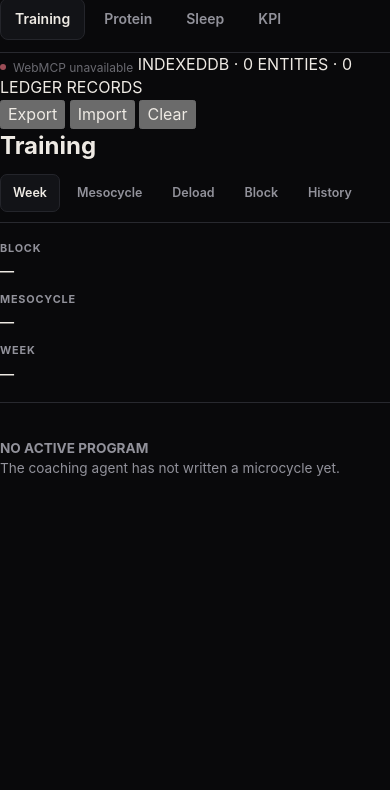
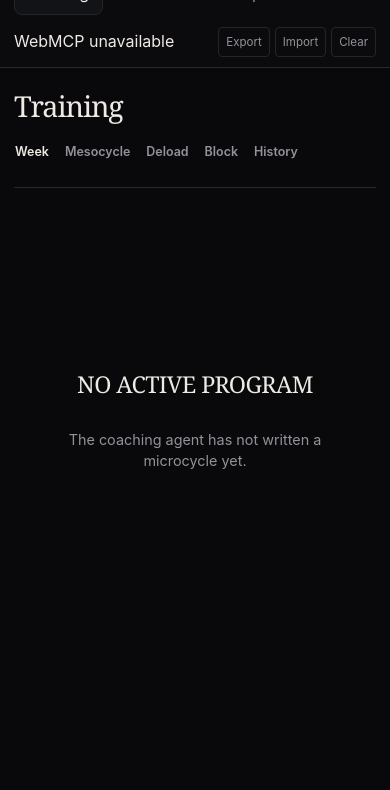
Before and after one commit to noob-express3000/workout-planner, a plain HTML site: page index.html in a window 390 px wide. Shown: the part 37-827 px from the top of the page. Drawn offline with Linux system fonts and the light colour scheme.

Commit message:
Align workout planner with meal planner workspace UI

```diff
--- a/styles.css
+++ b/styles.css
@@ -1,5 +1,3 @@
-* { box-sizing: border-box; }
-
 :root {
   color-scheme: dark;
   --background: #09090b;
@@ -17,14 +15,18 @@
   --danger: #db6b78;
 }
 
+* { box-sizing: border-box; }
+
 html {
+  min-width: 320px;
+  min-height: 100%;
   background: var(--background);
-  scroll-behavior: smooth;
 }
 
 body {
   min-width: 320px;
   min-height: 100vh;
+  min-height: 100dvh;
   margin: 0;
   overflow-x: hidden;
   color: var(--text);
@@ -46,47 +48,87 @@ select:focus-visible {
   outline-offset: 3px;
 }
 
-.shell {
-  width: min(1380px, calc(100% - 36px));
-  margin: 0 auto;
-  padding: 30px 0 38px;
+.app-layout {
+  min-height: 100vh;
+  min-height: 100dvh;
+  display: grid;
+  grid-template-columns: 220px minmax(0, 1fr);
+  background: var(--background);
 }
 
-.topbar {
+.sidebar {
+  position: sticky;
+  top: 0;
+  z-index: 20;
+  height: 100vh;
+  height: 100dvh;
   display: flex;
-  align-items: flex-start;
-  justify-content: space-between;
-  gap: 24px;
-  min-height: 72px;
-  padding-bottom: 20px;
-  border-bottom: 1px solid var(--border);
+  flex-direction: column;
+  gap: 28px;
+  padding: 28px 18px 18px;
+  border-right: 1px solid var(--border);
+  background: #0b0b0d;
 }
 
-h1 {
+.brand {
+  min-height: 38px;
+  display: flex;
+  align-items: center;
+  padding: 0 10px;
   font-family: Georgia, "Times New Roman", serif;
-  font-size: clamp(1.5rem, 2.4vw, 2.1rem);
-  font-weight: 500;
-  line-height: 1;
+  font-size: 1.28rem;
+  font-weight: 600;
   letter-spacing: -.035em;
 }
 
-.topbar p {
-  margin-top: 8px;
-  color: var(--text-secondary);
-  font-size: .8rem;
+.tabs {
+  display: grid;
+  align-content: start;
+  gap: 4px;
 }
 
-#webmcpStatus {
+.tab {
+  min-height: 42px;
+  display: flex;
+  align-items: center;
+  justify-content: flex-start;
+  padding: 0 12px;
+  border: 1px solid transparent;
+  border-radius: 8px;
+  color: var(--text-secondary);
+  background: transparent;
+  text-align: left;
+  transition: color .14s ease, background-color .14s ease, border-color .14s ease;
+}
+
+.tab:hover {
+  color: var(--text);
+  background: rgba(255,255,255,.025);
+}
+
+.tab.active {
+  color: var(--text);
+  border-color: #24252b;
+  background: #121317;
+}
+
+.sidebar-actions {
+  margin-top: auto;
+  display: grid;
+  gap: 10px;
+  padding: 0 4px;
+}
+
+.mcp-status {
   display: inline-flex;
   align-items: center;
   gap: 7px;
-  margin-top: 4px;
+  min-height: 26px;
   color: var(--text-secondary);
   font-size: .75rem;
-  white-space: nowrap;
 }
 
-#webmcpStatus i {
+.mcp-status i {
   width: 6px;
   height: 6px;
   flex: 0 0 auto;
@@ -94,79 +136,127 @@ h1 {
   background: #64656d;
 }
 
-#webmcpStatus.ready { color: #cbd4b0; }
-#webmcpStatus.ready i { background: var(--ready); }
-#webmcpStatus.unavailable { opacity: .7; }
-#webmcpStatus.unavailable i { background: var(--danger); }
+.mcp-status.ready { color: #cbd4b0; }
+.mcp-status.ready i { background: var(--ready); }
+.mcp-status.unavailable { opacity: .72; }
+.mcp-status.unavailable i { background: var(--danger); }
 
-.tabs,
-.subtabs {
-  display: flex;
-  align-items: center;
-  flex-wrap: wrap;
-  gap: 4px;
+.storage-status {
+  color: #666770;
+  font-size: .67rem;
+  line-height: 1.35;
 }
 
-.tabs {
-  padding: 12px 0;
-  border-bottom: 1px solid var(--border);
+.data-actions {
+  display: flex;
+  flex-wrap: wrap;
+  gap: 5px;
+  padding-top: 4px;
 }
 
-.subtabs {
-  padding: 10px 0;
-  border-bottom: 1px solid var(--border);
-}
-
-.tabs button,
-.subtabs button,
-footer button,
+.data-actions button,
 .ledger-delete {
-  border: 1px solid transparent;
+  min-height: 31px;
+  padding: 0 8px;
+  border: 1px solid #24252b;
+  border-radius: 4px;
+  color: var(--text-secondary);
   background: transparent;
-  color: var(--text-secondary);
+  font-size: .72rem;
   transition: color .14s ease, background-color .14s ease, border-color .14s ease;
 }
 
-.tabs button {
-  min-height: 42px;
-  padding: 0 14px;
-  border-radius: 8px;
-  font-size: .875rem;
-  font-weight: 560;
+.data-actions button:hover,
+.ledger-delete:hover {
+  color: var(--text);
+  border-color: #3b3c44;
+  background: var(--surface-raised);
 }
 
-.subtabs button {
-  min-height: 38px;
-  padding: 0 12px;
-  border-radius: 7px;
-  font-size: .78rem;
-  font-weight: 560;
+.data-actions .danger-action:hover,
+.ledger-delete:hover {
+  color: var(--danger);
 }
 
-.tabs button:hover,
-.subtabs button:hover,
-footer button:hover,
-.ledger-delete:hover {
-  color: var(--text);
-  background: rgba(255, 255, 255, .025);
+.workspace {
+  min-width: 0;
+  width: 100%;
 }
 
-.tabs button.active,
-.subtabs button.active {
-  color: var(--text);
-  border-color: #24252b;
-  background: #121317;
+.workspace > main {
+  width: min(1380px, 100%);
+  min-height: 100vh;
+  min-height: 100dvh;
+  margin: 0 auto;
+  padding: clamp(28px, 4vw, 62px) clamp(22px, 5vw, 72px) 72px;
 }
 
 .tab-view { display: none; }
 .tab-view.active { display: block; }
 
+.section-head {
+  min-height: 56px;
+  display: flex;
+  align-items: flex-end;
+  justify-content: space-between;
+  gap: 24px;
+  margin-bottom: 22px;
+  padding-bottom: 18px;
+  border-bottom: 1px solid var(--border);
+}
+
+.section-head h2,
+.view-head h2 {
+  font-family: Georgia, "Times New Roman", serif;
+  font-weight: 500;
+  letter-spacing: -.04em;
+}
+
+.section-head h2 {
+  font-size: clamp(1.8rem, 3vw, 2.7rem);
+  line-height: 1;
+}
+
+.subtabs {
+  display: flex;
+  align-items: center;
+  gap: 18px;
+  min-width: 0;
+  overflow-x: auto;
+}
+
+.subtabs button {
+  position: relative;
+  min-height: 34px;
+  flex: 0 0 auto;
+  padding: 0 1px;
+  border: 0;
+  color: var(--text-secondary);
+  background: transparent;
+  font-size: .78rem;
+  font-weight: 580;
+  white-space: nowrap;
+}
+
+.subtabs button::after {
+  content: "";
+  position: absolute;
+  right: 0;
+  bottom: -19px;
+  left: 0;
+  height: 2px;
+  background: transparent;
+}
+
+.subtabs button:hover,
+.subtabs button.active { color: var(--text); }
+.subtabs button.active::after { background: var(--accent); }
+
 .program-context {
   display: grid;
   grid-template-columns: repeat(3, minmax(0, 1fr));
-  gap: 18px;
-  padding: 18px 0;
-  border-bottom: 1px solid var(--border);
+  gap: 28px;
+  margin-bottom: 24px;
 }
 
 .program-context > div { min-width: 0; }
@@ -182,27 +272,31 @@ footer button:hover,
 
 .program-context strong {
   display: block;
-  margin-top: 5px;
+  margin-top: 4px;
   overflow: hidden;
-  color: var(--text);
-  font-size: .88rem;
+  color: #c7c5c0;
+  font-size: .82rem;
   font-weight: 600;
   text-overflow: ellipsis;
   white-space: nowrap;
 }
 
+.training-tab:has(#trainingView > .empty) .program-context {
+  display: none;
+}
+
 .view {
-  min-height: 440px;
-  padding-top: 2px;
+  min-width: 0;
+  min-height: 420px;
 }
 
 .view-head {
-  min-height: 76px;
+  min-height: 58px;
   display: flex;
   align-items: flex-end;
   justify-content: space-between;
   gap: 20px;
-  padding: 22px 0 16px;
+  margin-bottom: 18px;
 }
 
 .view-head span,
@@ -212,33 +306,26 @@ footer button:hover,
 }
 
 .view-head h2 {
-  margin-top: 4px;
-  font-family: Georgia, "Times New Roman", serif;
-  font-size: clamp(1.45rem, 2.4vw, 2rem);
-  font-weight: 500;
+  margin-top: 3px;
+  font-size: clamp(1.5rem, 2.4vw, 2.1rem);
   line-height: 1.05;
-  letter-spacing: -.035em;
 }
 
 .summary-line {
   display: flex;
   flex-wrap: wrap;
-  gap: 10px;
-  margin-bottom: 14px;
+  gap: 28px;
+  margin: -4px 0 18px;
+  padding-bottom: 16px;
+  border-bottom: 1px solid var(--border);
 }
 
-.summary-line > div {
-  min-width: 130px;
-  padding: 10px 12px;
-  border: 1px solid var(--border);
-  border-radius: 4px;
-  background: var(--surface);
-}
+.summary-line > div { min-width: 96px; }
 
 .summary-line div span {
   display: block;
   color: var(--text-secondary);
-  font-size: .68rem;
+  font-size: .66rem;
   font-weight: 650;
   letter-spacing: .07em;
   text-transform: uppercase;
@@ -246,15 +333,15 @@ footer button:hover,
 
 .summary-line div strong {
   display: block;
-  margin-top: 5px;
+  margin-top: 4px;
   font-size: .9rem;
   font-weight: 600;
 }
 
 .week-grid {
-  min-height: 470px;
+  min-height: clamp(430px, calc(100dvh - 275px), 650px);
   display: grid;
-  grid-template-columns: repeat(7, minmax(148px, 1fr));
+  grid-template-columns: repeat(7, minmax(145px, 1fr));
   overflow: hidden;
   border: 1px solid var(--border-strong);
   border-radius: 4px;
@@ -272,36 +359,36 @@ footer button:hover,
 .day:last-child { border-right: 0; }
 
 .day-head {
-  min-height: 58px;
+  min-height: 54px;
   display: flex;
   flex-direction: column;
   justify-content: center;
-  padding: 10px 12px;
+  padding: 9px 11px;
   border-bottom: 1px solid var(--border);
   background: var(--surface-raised);
 }
 
 .day-head strong {
-  font-size: .86rem;
+  font-size: .84rem;
   font-weight: 650;
 }
 
 .day-head span {
   margin-top: 2px;
   color: var(--text-secondary);
-  font-size: .75rem;
+  font-size: .73rem;
 }
 
 .session-title {
-  padding: 13px 12px 9px;
+  padding: 13px 11px 8px;
   font-family: Georgia, "Times New Roman", serif;
-  font-size: 1rem;
+  font-size: .98rem;
   font-weight: 500;
   line-height: 1.2;
 }
 
 .work-row {
-  padding: 11px 12px;
+  padding: 10px 11px;
   border-top: 1px solid var(--border);
   transition: background-color .14s ease, box-shadow .14s ease;
 }
@@ -313,35 +400,35 @@ footer button:hover,
 
 .work-row strong {
   display: block;
-  font-size: .86rem;
+  font-size: .84rem;
   font-weight: 620;
 }
 
 .work-row span {
   display: block;
-  margin-top: 4px;
+  margin-top: 3px;
   color: var(--text-secondary);
-  font-size: .75rem;
-  line-height: 1.35;
+  font-size: .73rem;
+  line-height: 1.4;
 }
 
 .day-status {
   margin-top: auto;
-  padding: 14px 12px 16px;
+  padding: 13px 11px 15px;
   border-top: 1px solid var(--border);
 }
 
 .day-status strong {
   display: block;
-  font-size: 1.15rem;
+  font-size: 1.1rem;
   font-weight: 650;
 }
 
 .day-status span {
   display: block;
-  margin-top: 4px;
+  margin-top: 3px;
   color: var(--text-secondary);
-  font-size: .75rem;
+  font-size: .72rem;
 }
 
 .status-complete { color: var(--ready); }
@@ -350,9 +437,9 @@ footer button:hover,
 
 .day > .empty {
   margin: auto;
-  padding: 24px 12px;
+  padding: 20px 10px;
   color: #777881;
-  font-size: .85rem;
+  font-size: .82rem;
 }
 
 .scale-table,
@@ -390,7 +477,7 @@ footer button:hover,
 .ledger-table th {
   color: var(--text-secondary);
   background: var(--surface-raised);
-  font-size: .7rem;
+  font-size: .69rem;
   font-weight: 650;
   letter-spacing: .075em;
   text-transform: uppercase;
@@ -407,7 +494,7 @@ footer button:hover,
   display: block;
   margin-top: 4px;
   color: var(--text-secondary);
-  font-size: .75rem;
+  font-size: .74rem;
 }
 
 .scale-table tbody tr,
@@ -424,8 +511,6 @@ footer button:hover,
   background: var(--accent-soft);
   box-shadow: inset 2px 0 0 var(--accent);
 }
-
-.deload-row { color: #c9c2b7; }
 
 .block-bar {
   display: grid;
@@ -471,40 +556,85 @@ footer button:hover,
 .ledger-table td:nth-child(4) { color: #b8b5b1; word-break: break-word; }
 
 .ledger-delete {
-  padding: 3px 5px;
-  border-radius: 3px;
+  min-height: 26px;
+  padding: 0 6px;
   color: var(--danger);
-  font-size: .72rem;
-}
-
-footer {
-  display: flex;
-  align-items: center;
-  justify-content: space-between;
-  gap: 16px;
-  padding-top: 18px;
-  color: var(--text-secondary);
-  font-size: .72rem;
-}
-
-footer div { display: flex; gap: 8px; }
-
-footer button {
-  min-height: 34px;
-  padding: 0 10px;
-  border-color: var(--border);
-  border-radius: 4px;
 }
 
 .empty {
-  padding: 34px 0;
+  min-height: min(520px, calc(100dvh - 220px));
+  display: grid;
+  place-content: center;
+  gap: 7px;
+  padding: 40px 20px;
   color: var(--text-secondary);
-  font-size: .85rem;
+  text-align: center;
+  font-size: .9rem;
+}
+
+.empty strong {
+  color: var(--text);
+  font-family: Georgia, "Times New Roman", serif;
+  font-size: 1.45rem;
+  font-weight: 500;
+  letter-spacing: -.025em;
 }
 
 @media (max-width: 980px) {
-  .program-context { grid-template-columns: 1fr; gap: 10px; }
-  .program-context strong { white-space: normal; }
+  .app-layout {
+    grid-template-columns: 1fr;
+    grid-template-rows: auto minmax(0, 1fr);
+  }
+
+  .sidebar {
+    position: sticky;
+    height: auto;
+    min-height: 62px;
+    flex-direction: row;
+    flex-wrap: wrap;
+    align-items: center;
+    gap: 12px;
+    padding: 10px 14px;
+    border-right: 0;
+    border-bottom: 1px solid var(--border);
+    overflow-x: auto;
+  }
+
+  .brand {
+    min-height: 38px;
+    padding: 0 4px;
+    white-space: nowrap;
+  }
+
+  .tabs {
+    display: flex;
+    gap: 2px;
+    min-width: 0;
+  }
+
+  .tab {
+    min-height: 38px;
+    padding: 0 10px;
+  }
+
+  .sidebar-actions {
+    margin-top: 0;
+    margin-left: auto;
+    display: flex;
+    align-items: center;
+    gap: 8px;
+    min-width: max-content;
+    padding: 0;
+  }
+
+  .storage-status { display: none; }
+  .data-actions { padding: 0; }
+
+  .workspace > main {
+    padding-top: 30px;
+  }
+
+  .program-context { gap: 18px; }
   .week-grid { grid-template-columns: repeat(7, 165px); overflow-x: auto; }
   .block-bar { grid-template-columns: 1fr; }
   .block-segment { border-right: 0; border-bottom: 1px solid var(--border); }
@@ -516,11 +646,60 @@ footer button {
 }
 
 @media (max-width: 680px) {
-  .shell { width: min(100% - 20px, 1380px); padding-top: 18px; }
-  .topbar { min-height: 0; flex-direction: column; gap: 8px; }
-  .tabs, .subtabs { overflow-x: auto; flex-wrap: nowrap; }
-  .tabs button, .subtabs button { flex: 0 0 auto; }
+  .sidebar {
+    display: grid;
+    grid-template-columns: 1fr;
+    align-items: stretch;
+    overflow: visible;
+  }
+
+  .brand { display: none; }
+
+  .tabs {
+    display: grid;
+    grid-template-columns: repeat(4, minmax(0, 1fr));
+  }
+
+  .tab {
+    justify-content: center;
+    min-height: 42px;
+    padding: 0 6px;
+  }
+
+  .sidebar-actions {
+    margin-left: 0;
+    justify-content: space-between;
+    min-width: 0;
+  }
+
+  .mcp-status { min-width: 0; }
+  .data-actions { flex-wrap: nowrap; }
+  .data-actions button { min-height: 30px; padding: 0 7px; }
+
+  .workspace > main {
+    padding: 24px 14px 42px;
+  }
+
+  .section-head {
+    align-items: flex-start;
+    flex-direction: column;
+    gap: 14px;
+  }
+
+  .subtabs {
+    width: 100%;
+    gap: 14px;
+  }
+
+  .subtabs button::after { bottom: -19px; }
+
+  .program-context {
+    grid-template-columns: 1fr;
+    gap: 10px;
+  }
+
+  .program-context strong { white-space: normal; }
   .view-head { align-items: flex-start; flex-direction: column; gap: 6px; }
-  .summary-line > div { flex: 1 1 130px; }
-  footer { align-items: flex-start; flex-direction: column; }
+  .summary-line { gap: 18px; }
+  .empty { min-height: 420px; }
 }
```
